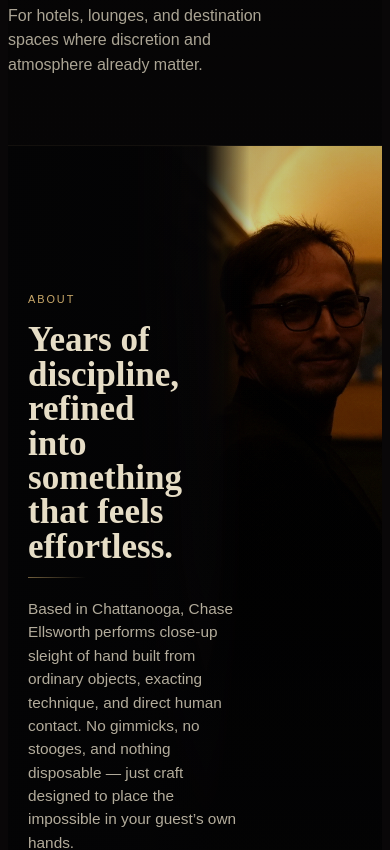
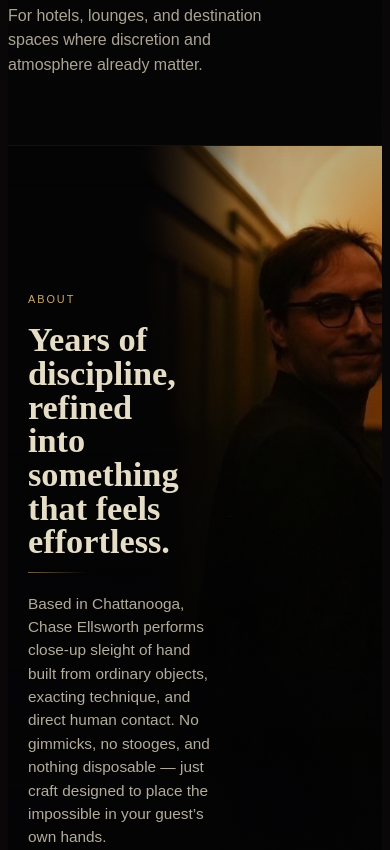
Before and after one commit to chaseellsworthiv-artifice/Artifice-Website, a Next.js app: page / in a window 390 px wide. Shown: the part 3320-4170 px from the top of the page. Built offline with nearby package versions, Linux system fonts and the light colour scheme; a web font is replaced by a local one.

Commit message:
Use hallway back image for about scene

```diff
--- a/components/HeroExperience.jsx
+++ b/components/HeroExperience.jsx
@@ -855,8 +855,8 @@ export default function HeroExperience() {
         <section id="about" ref={(node) => { sectionRefs.current[2] = node; }} className={`${styles.section} ${styles.aboutSection}`}>
           <div className={styles.aboutScene} data-section-reveal>
             <picture className={styles.aboutPicture}>
-              <source media="(max-width: 900px)" srcSet="/assets/images/chase-about-hallway.jpg" />
-              <img src="/assets/images/chase-about-hallway.jpg" alt="Chase Ellsworth standing in a dim hallway." className={styles.aboutImage} />
+              <source media="(max-width: 900px)" srcSet="/assets/images/about-hallway-back.jpg" />
+              <img src="/assets/images/about-hallway-back.jpg" alt="Chase Ellsworth standing in a dim hallway." className={styles.aboutImage} />
             </picture>
             <div className={styles.aboutAtmosphere} aria-hidden="true" />
             <div className={styles.aboutCopy}>
--- a/components/hero-experience.module.css
+++ b/components/hero-experience.module.css
@@ -557,7 +557,7 @@
   position: absolute;
   inset: 0 0 0 auto;
   display: block;
-  width: min(64vw, 54rem);
+  width: min(82vw, 78rem);
   height: 100%;
 }
 
@@ -566,11 +566,10 @@
   width: 100%;
   height: 100%;
   object-fit: cover;
-  object-position: 64% 18%;
-  transform: scale(1.02);
-  filter: saturate(0.98) brightness(1.12) contrast(1.03);
-  -webkit-mask-image: linear-gradient(90deg, transparent 0%, rgba(0, 0, 0, 0.16) 12%, rgba(0, 0, 0, 0.82) 30%, #000 44%, #000 100%);
-  mask-image: linear-gradient(90deg, transparent 0%, rgba(0, 0, 0, 0.16) 12%, rgba(0, 0, 0, 0.82) 30%, #000 44%, #000 100%);
+  object-position: 42% 34%;
+  transform: scale(1.01);
+  -webkit-mask-image: linear-gradient(90deg, transparent 0%, rgba(0, 0, 0, 0.06) 16%, rgba(0, 0, 0, 0.46) 29%, rgba(0, 0, 0, 0.88) 43%, #000 56%, #000 100%);
+  mask-image: linear-gradient(90deg, transparent 0%, rgba(0, 0, 0, 0.06) 16%, rgba(0, 0, 0, 0.46) 29%, rgba(0, 0, 0, 0.88) 43%, #000 56%, #000 100%);
 }
 
 .aboutAtmosphere {
@@ -579,8 +578,8 @@
   z-index: 1;
   pointer-events: none;
   background:
-    linear-gradient(90deg, rgba(4, 4, 5, 0.78) 0%, rgba(4, 4, 5, 0.66) 20%, rgba(4, 4, 5, 0.24) 42%, rgba(4, 4, 5, 0.08) 62%, rgba(4, 4, 5, 0.14) 100%),
-    linear-gradient(180deg, rgba(4, 4, 5, 0.12) 0%, rgba(4, 4, 5, 0.05) 16%, rgba(4, 4, 5, 0.08) 70%, rgba(4, 4, 5, 0.74) 100%);
+    linear-gradient(90deg, rgba(4, 4, 5, 0.88) 0%, rgba(4, 4, 5, 0.78) 22%, rgba(4, 4, 5, 0.34) 44%, rgba(4, 4, 5, 0.08) 66%, rgba(4, 4, 5, 0.14) 100%),
+    linear-gradient(180deg, rgba(4, 4, 5, 0.06) 0%, rgba(4, 4, 5, 0.02) 16%, rgba(4, 4, 5, 0.08) 70%, rgba(4, 4, 5, 0.74) 100%);
 }
 
 .aboutCopy {
@@ -1590,7 +1589,7 @@
   .aboutAtmosphere {
     background:
       linear-gradient(180deg, rgba(4, 4, 5, 0.16) 0%, rgba(4, 4, 5, 0.06) 16%, rgba(4, 4, 5, 0.16) 56%, rgba(4, 4, 5, 0.82) 100%),
-      linear-gradient(90deg, rgba(4, 4, 5, 0.96) 0%, rgba(4, 4, 5, 0.84) 34%, rgba(4, 4, 5, 0.08) 56%, rgba(4, 4, 5, 0.12) 100%);
+      linear-gradient(90deg, rgba(4, 4, 5, 0.96) 0%, rgba(4, 4, 5, 0.86) 36%, rgba(4, 4, 5, 0.16) 62%, rgba(4, 4, 5, 0.14) 100%);
   }
 
   .aboutCopy {
@@ -1600,23 +1599,23 @@
   }
 
   .aboutImage {
-    object-position: 26% 32%;
-    transform: scale(1.08);
-    -webkit-mask-image: linear-gradient(90deg, transparent 0%, rgba(0, 0, 0, 0.02) 28%, rgba(0, 0, 0, 0.94) 45%, #000 60%, #000 100%);
-    mask-image: linear-gradient(90deg, transparent 0%, rgba(0, 0, 0, 0.02) 28%, rgba(0, 0, 0, 0.94) 45%, #000 60%, #000 100%);
+    object-position: 26% 34%;
+    transform: scale(1.04);
+    -webkit-mask-image: linear-gradient(90deg, transparent 0%, rgba(0, 0, 0, 0.04) 22%, rgba(0, 0, 0, 0.56) 38%, rgba(0, 0, 0, 0.94) 54%, #000 68%, #000 100%);
+    mask-image: linear-gradient(90deg, transparent 0%, rgba(0, 0, 0, 0.04) 22%, rgba(0, 0, 0, 0.56) 38%, rgba(0, 0, 0, 0.94) 54%, #000 68%, #000 100%);
   }
 
   .aboutPicture {
-    width: 64%;
+    width: 82%;
   }
 
   .aboutCopy h2 {
-    max-width: 8.9ch;
-    font-size: clamp(2rem, 8.8vw, 2.75rem);
+    max-width: 7.8ch;
+    font-size: clamp(2rem, 8.8vw, 2.36rem);
   }
 
   .aboutCopy p:last-child {
-    max-width: 23ch;
+    max-width: 22ch;
     font-size: 1rem;
     line-height: 1.52;
   }
@@ -2031,11 +2030,12 @@
   }
 
   .aboutCopy h2 {
-    font-size: clamp(1.95rem, 9vw, 2.68rem);
+    max-width: 7.8ch;
+    font-size: clamp(2rem, 8.8vw, 2.36rem);
   }
 
   .aboutCopy p:last-child {
-    max-width: 25ch;
+    max-width: 22ch;
     font-size: 0.96rem;
   }
 
```
Also changed, not shown: public/assets/images/about-hallway-back.jpg (added).
